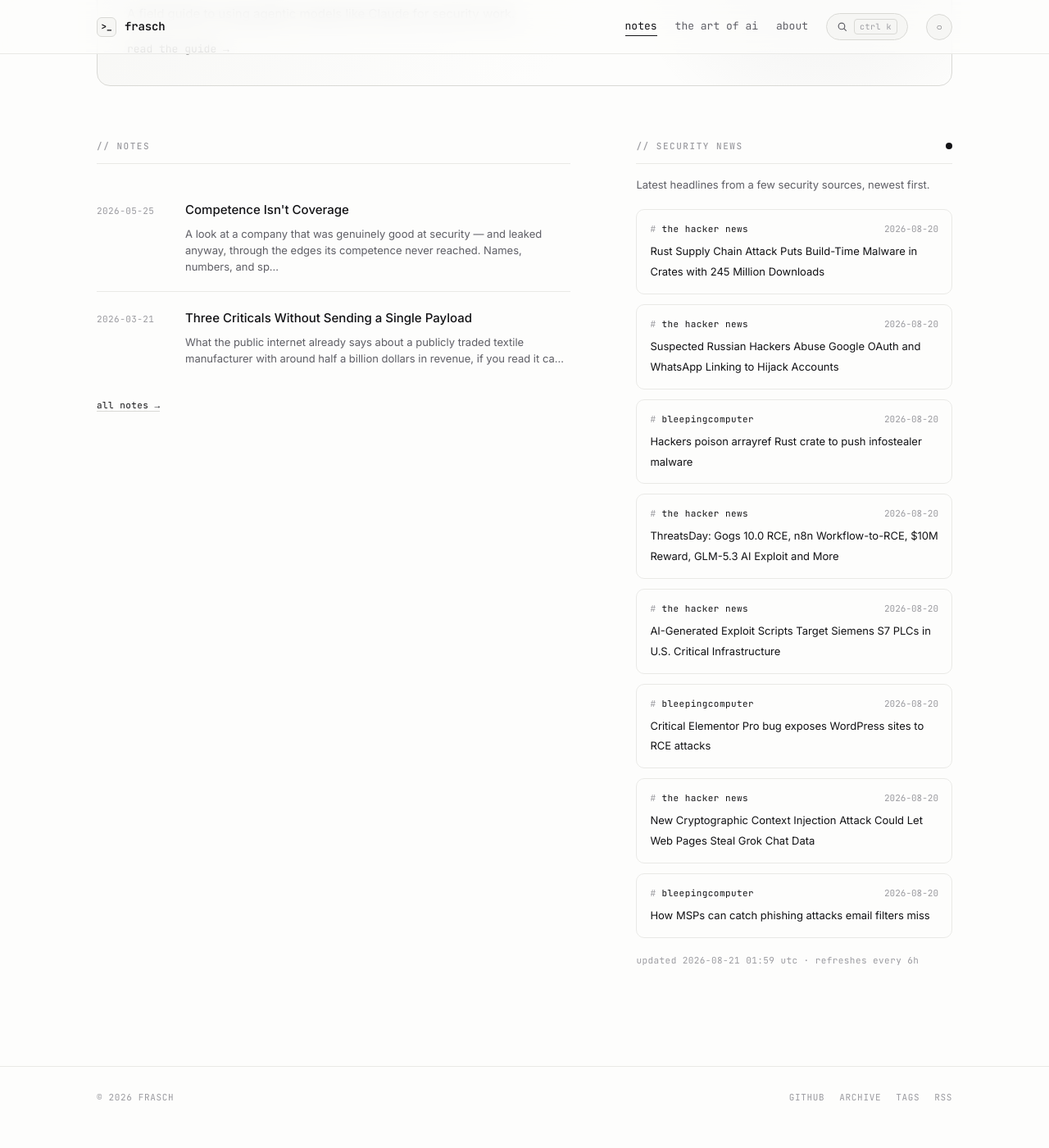
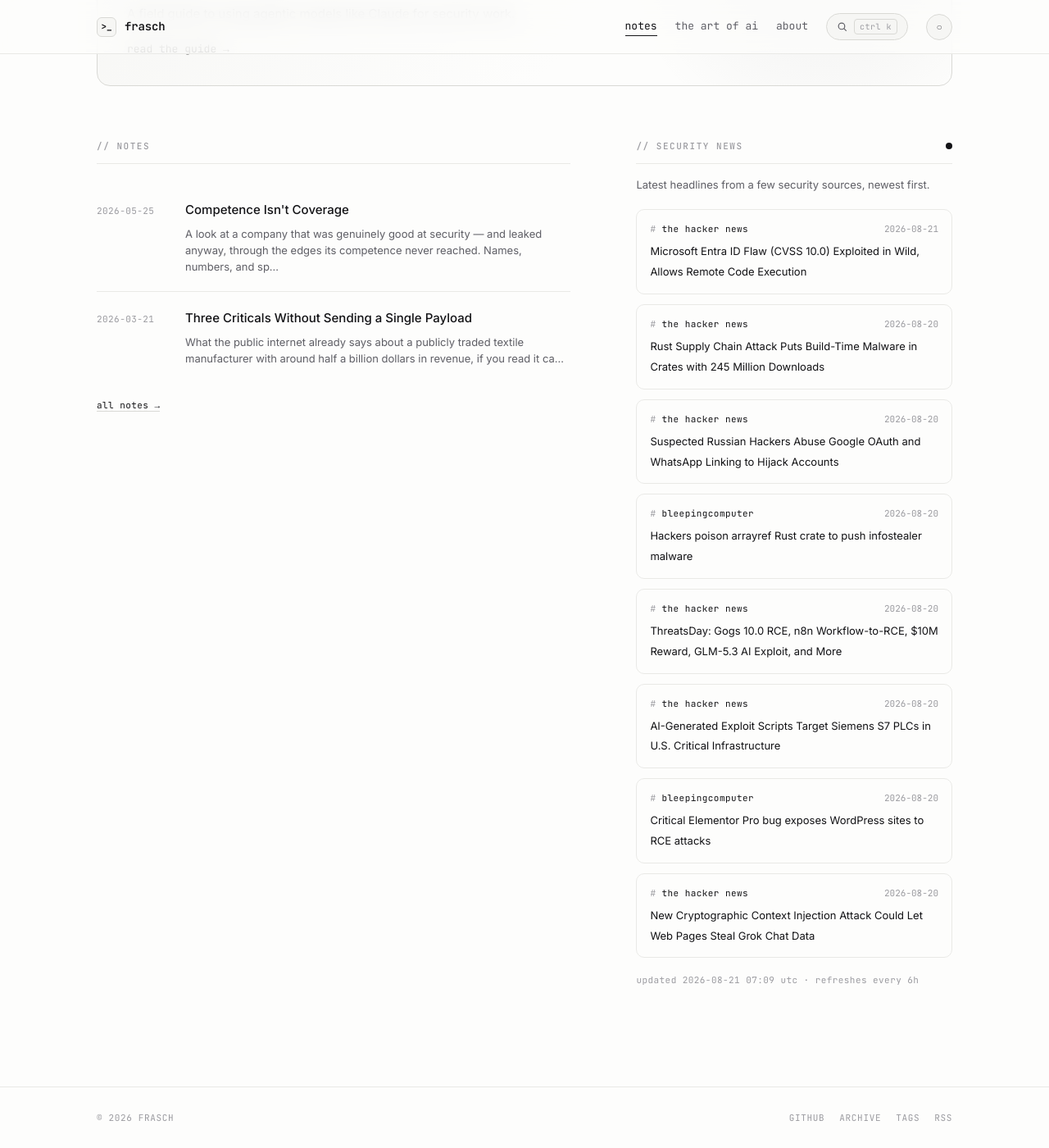
Before and after one commit to whoisfrasch/frasch, a Jekyll site: the page built from index.html, in a window 1280 px wide and 1400 px high, scrolled down 615 px. Shown: the whole window at 82% size. Built offline with Jekyll 4.4.1, drawn with Linux system fonts in a browser that asks for light colours; before the commit the page ends 1990 px from its top, so only the background shows below that.

Commit message:
Refresh security news feed

```diff
--- a/_data/news.json
+++ b/_data/news.json
@@ -1,6 +1,12 @@
 {
-  "updated": "2026-08-21T01:59:21Z",
+  "updated": "2026-08-21T07:09:27Z",
   "items": [
+    {
+      "source": "the hacker news",
+      "title": "Microsoft Entra ID Flaw (CVSS 10.0) Exploited in Wild, Allows Remote Code Execution",
+      "link": "https://thehackernews.com/2026/08/microsoft-entra-id-flaw-cvss-100.html",
+      "date": "2026-08-21T06:06:11Z"
+    },
     {
       "source": "the hacker news",
       "title": "Rust Supply Chain Attack Puts Build-Time Malware in Crates with 245 Million Downloads",
@@ -21,7 +27,7 @@
     },
     {
       "source": "the hacker news",
-      "title": "ThreatsDay: Gogs 10.0 RCE, n8n Workflow-to-RCE, $10M Reward, GLM-5.3 AI Exploit and More",
+      "title": "ThreatsDay: Gogs 10.0 RCE, n8n Workflow-to-RCE, $10M Reward, GLM-5.3 AI Exploit, and More",
       "link": "https://thehackernews.com/2026/08/threatsday-gogs-100-rce-n8n-workflow-to.html",
       "date": "2026-08-20T17:23:48Z"
     },
@@ -42,12 +48,6 @@
       "title": "New Cryptographic Context Injection Attack Could Let Web Pages Steal Grok Chat Data",
       "link": "https://thehackernews.com/2026/08/new-cryptographic-context-injection.html",
       "date": "2026-08-20T14:36:27Z"
-    },
-    {
-      "source": "bleepingcomputer",
-      "title": "How MSPs can catch phishing attacks email filters miss",
-      "link": "https://www.bleepingcomputer.com/news/security/how-msps-can-catch-phishing-attacks-email-filters-miss/",
-      "date": "2026-08-20T14:01:11Z"
     }
   ]
 }
```
